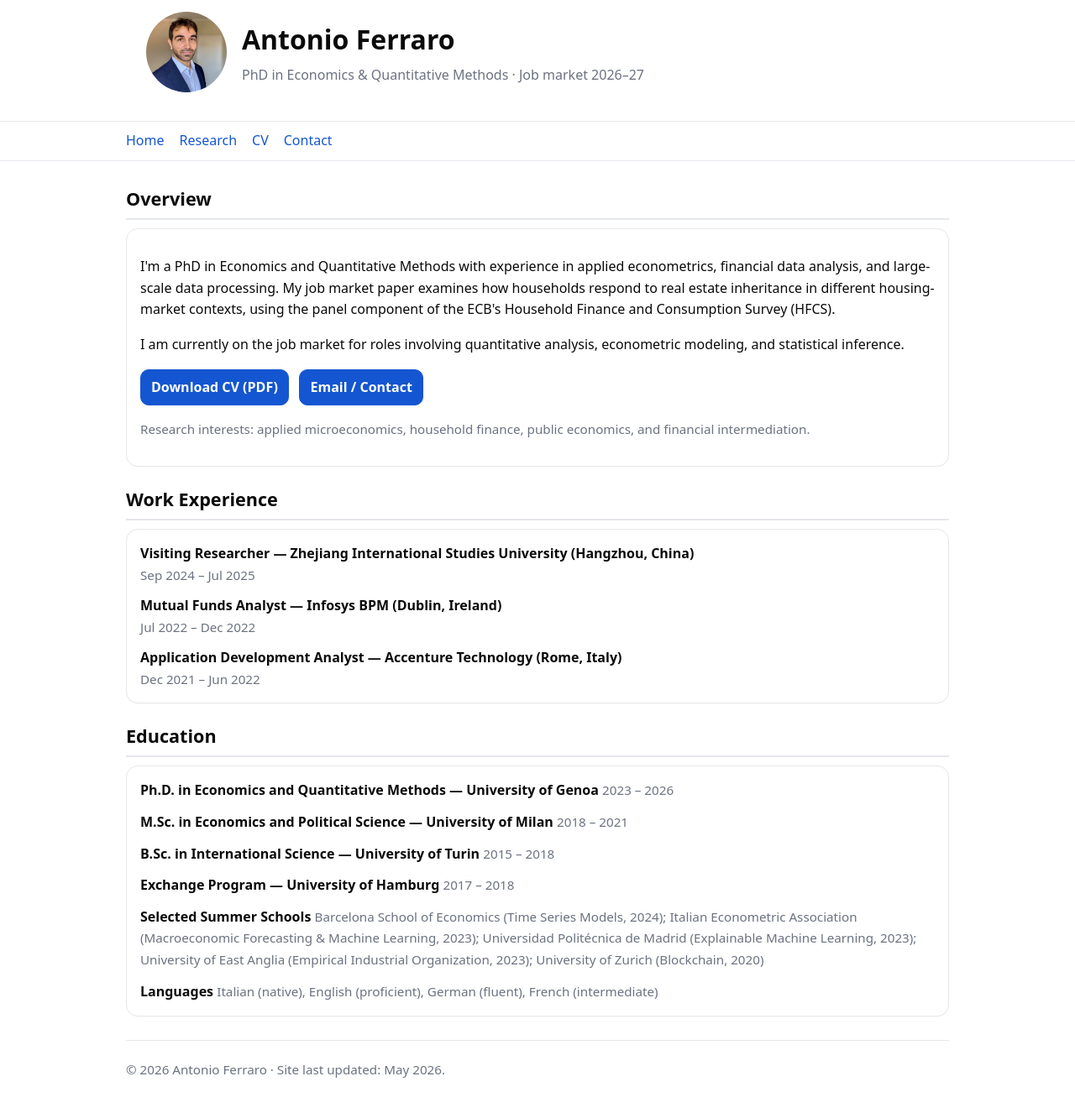
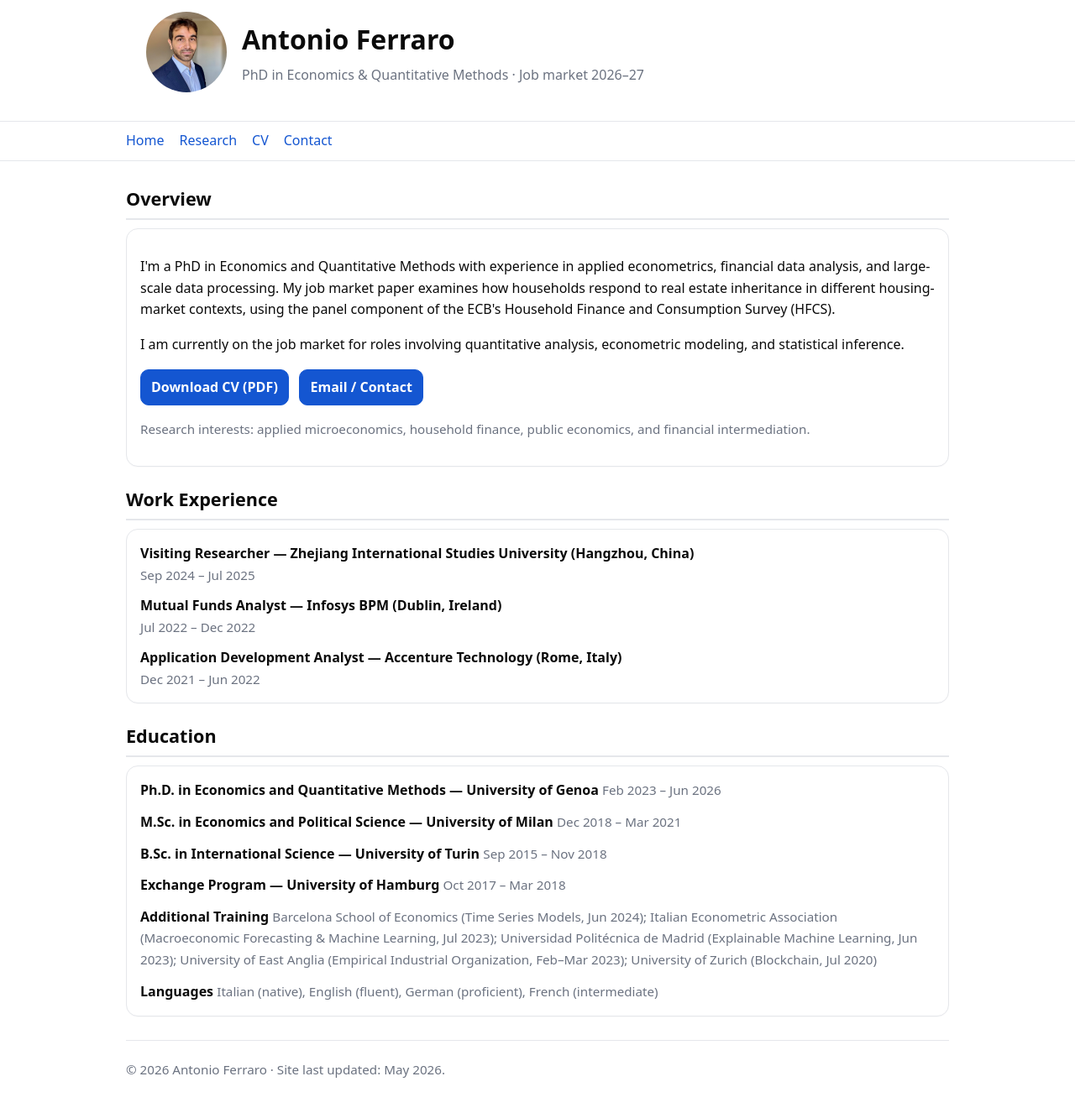
Before and after one commit to ferraroantonio/ferraroantonio.github.io, a Jekyll site: the page built from index.md, in a window 1280 px wide. Shown: the whole page at 84% size. Built offline with Jekyll 4.4.1, drawn with Linux system fonts in a browser that asks for light colours.

Commit message:
Update index.md

```diff
--- a/index.md
+++ b/index.md
@@ -41,12 +41,12 @@ description: "Antonio Ferraro — PhD Candidate in Economics & Quantitative Meth
 <h2>Education</h2>
 <div class="card">
 <ul class="plain">
-  <li class="item"><strong>Ph.D. in Economics and Quantitative Methods — University of Genoa</strong> <span class="meta">2023 – 2026</span></li>
-  <li class="item"><strong>M.Sc. in Economics and Political Science — University of Milan</strong> <span class="meta">2018 – 2021</span></li>
-  <li class="item"><strong>B.Sc. in International Science — University of Turin</strong> <span class="meta">2015 – 2018</span></li>
-  <li class="item"><strong>Exchange Program — University of Hamburg</strong> <span class="meta">2017 – 2018</span></li>
-  <li class="item"><strong>Selected Summer Schools</strong> <span class="meta">Barcelona School of Economics (Time Series Models, 2024); Italian Econometric Association (Macroeconomic Forecasting & Machine Learning, 2023); Universidad Politécnica de Madrid (Explainable Machine Learning, 2023); University of East Anglia (Empirical Industrial Organization, 2023); University of Zurich (Blockchain, 2020)</span></li>
-  <li class="item"><strong>Languages</strong> <span class="meta">Italian (native), English (proficient), German (fluent), French (intermediate)</span></li>
+  <li class="item"><strong>Ph.D. in Economics and Quantitative Methods — University of Genoa</strong> <span class="meta">Feb 2023 – Jun 2026</span></li>
+  <li class="item"><strong>M.Sc. in Economics and Political Science — University of Milan</strong> <span class="meta">Dec 2018 – Mar 2021</span></li>
+  <li class="item"><strong>B.Sc. in International Science — University of Turin</strong> <span class="meta"> Sep 2015 – Nov 2018</span></li>
+  <li class="item"><strong>Exchange Program — University of Hamburg</strong> <span class="meta"> Oct 2017 – Mar 2018</span></li>
+  <li class="item"><strong>Additional Training</strong> <span class="meta">Barcelona School of Economics (Time Series Models, Jun 2024); Italian Econometric Association (Macroeconomic Forecasting & Machine Learning, Jul 2023); Universidad Politécnica de Madrid (Explainable Machine Learning, Jun 2023); University of East Anglia (Empirical Industrial Organization, Feb–Mar 2023); University of Zurich (Blockchain, Jul 2020)</span></li>
+  <li class="item"><strong>Languages</strong> <span class="meta">Italian (native), English (fluent), German (proficient), French (intermediate)</span></li>
 </ul>
 </div>
 </section>
```
